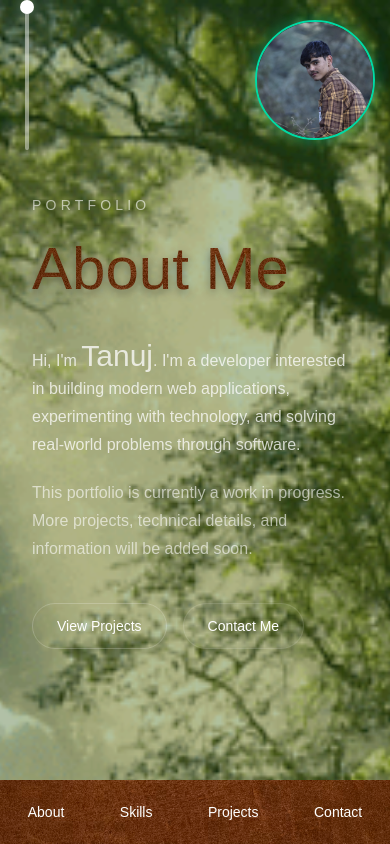
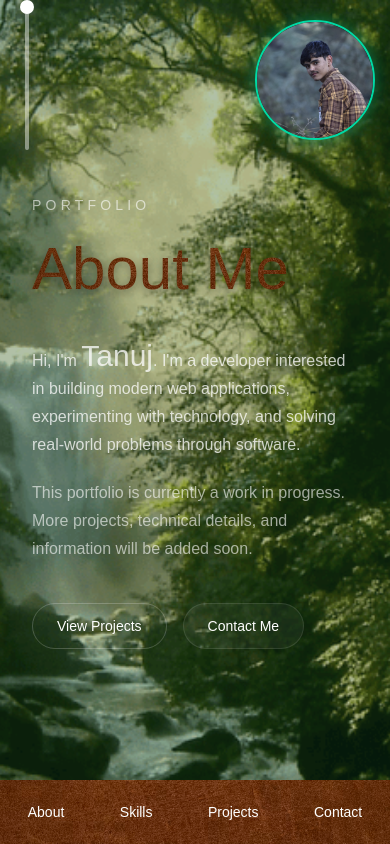
Before and after one commit to Tanuj-joshi-hub/Personal_Portfolio, a Next.js app in the folder frontend/: page / in a window 390 px wide. Built offline with nearby package versions, Linux system fonts and the light colour scheme; a web font is replaced by a local one.

Commit message:
Mobile waterfall change

```diff
--- a/frontend/app/globals.css
+++ b/frontend/app/globals.css
@@ -538,7 +538,7 @@ body {
 @media (max-width: 767px) {
   .waterfall-bg {
     width: 100%;
-    height: 200vh;
+    height: 100vh;
     background-size: cover;
     background-position: center top;
     opacity: 0.88;
```
